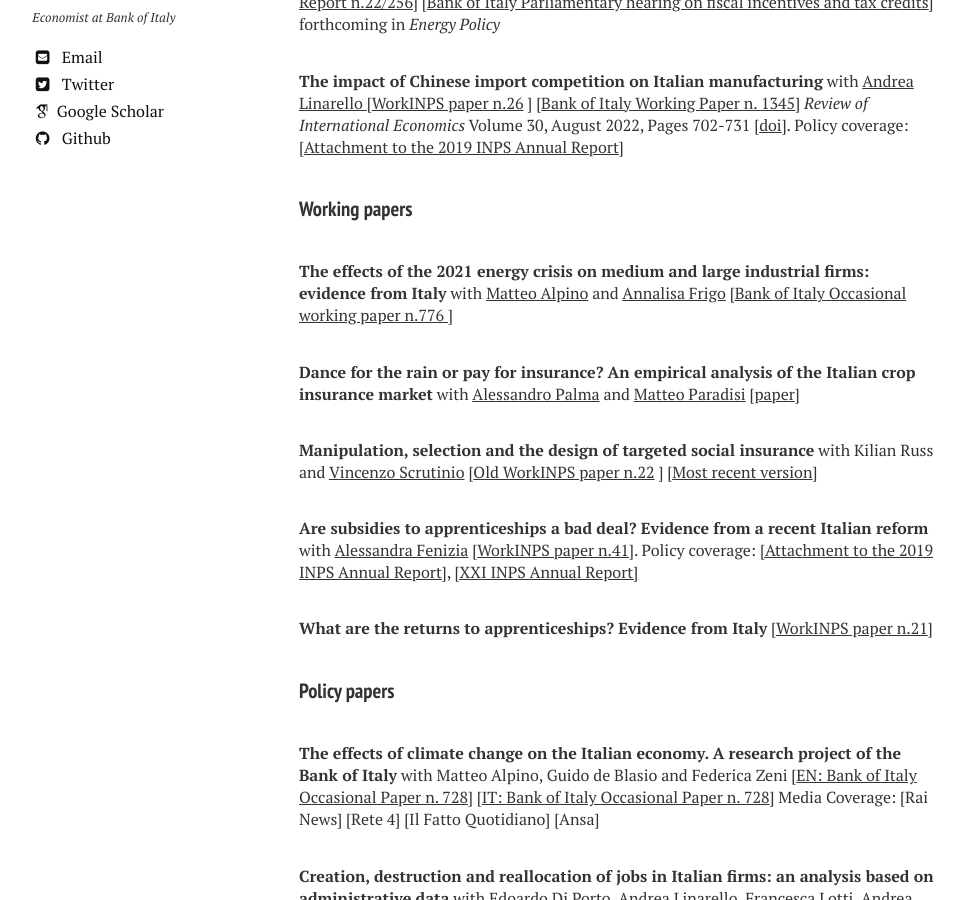
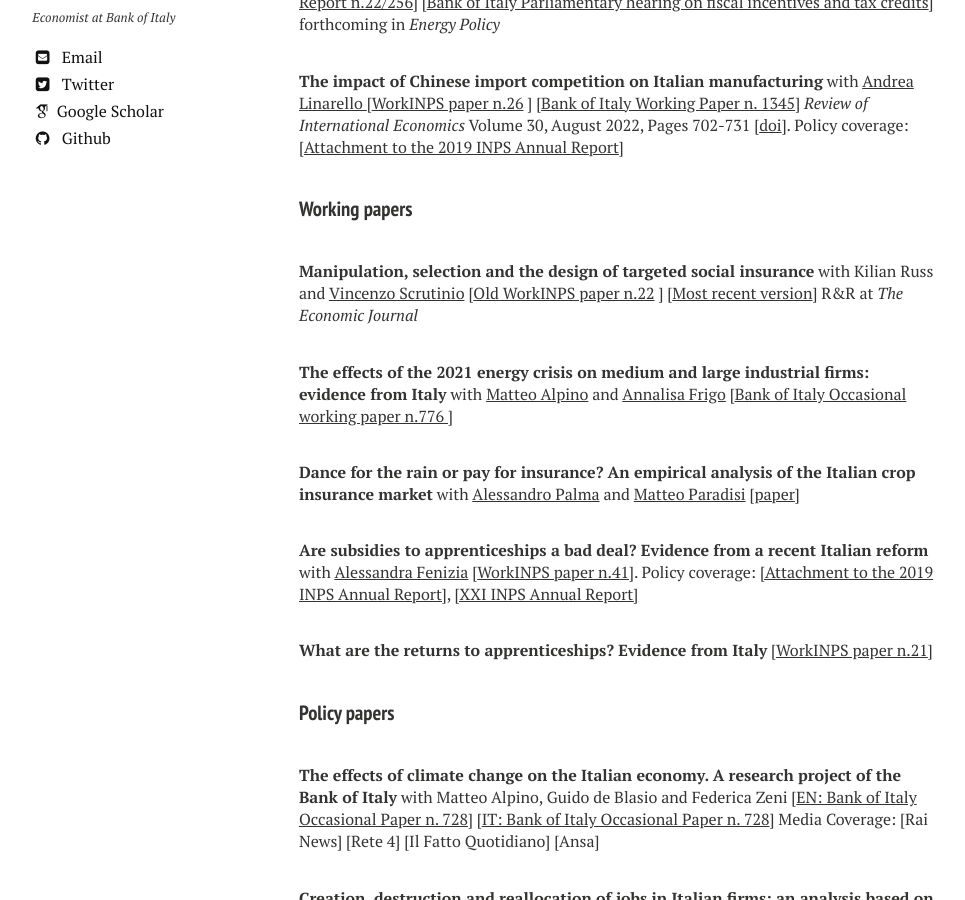
Before and after one commit to luca-citino/luca-citino.github.io, a Jekyll site: the page built from research.md, in a window 1280 px wide and 900 px high, scrolled down 355 px. Shown: the whole window, without its empty margins (21-986 px from the left). Built offline with Jekyll 4.4.1, drawn with Linux system fonts in a browser that asks for light colours; nearby versions of some CDN libraries; some web fonts are replaced.

Commit message:
Update research.md

```diff
--- a/research.md
+++ b/research.md
@@ -12,12 +12,11 @@ title: Research
 
 #### Working papers
 
+**Manipulation, selection and the design of targeted social insurance**  with Kilian Russ and <a href="https://sites.google.com/view/vincenzoscrutinio/home">Vincenzo Scrutinio</a> [<a href="https://www.inps.it/docallegatiNP/Mig/InpsComunica/WorkInps_Papers/22_gennaio_2019_Happy%20Birthday_citino_russ_scrutinio.pdf">Old WorkINPS paper n.22</a> ]  [<a href="https://luca-citino.github.io/docs/targeted_UI.pdf">Most recent version</a>] R&R at <i>The Economic Journal</i>
+
 **The effects of the 2021 energy crisis on medium and large industrial firms: evidence from Italy** with <a href="https://sites.google.com/site/alpinomtt">Matteo Alpino</a> and <a href="https://annalisafrigo.weebly.com/">Annalisa Frigo</a> [<a href="https://www.bancaditalia.it/pubblicazioni/qef/2023-0776/">Bank of Italy Occasional working paper n.776 </a>]
 
 **Dance for the rain or pay for insurance? An empirical analysis of the Italian crop insurance market** with <a href="https://sites.google.com/view/alessandropalma/home">Alessandro Palma</a> and <a href="https://www.matteoparadisi.com/">Matteo Paradisi</a> [<a href="https://luca-citino.github.io/docs/CPP_dance_for_the_rain.pdf">paper</a>]
-
-
-**Manipulation, selection and the design of targeted social insurance**  with Kilian Russ and <a href="https://sites.google.com/view/vincenzoscrutinio/home">Vincenzo Scrutinio</a> [<a href="https://www.inps.it/docallegatiNP/Mig/InpsComunica/WorkInps_Papers/22_gennaio_2019_Happy%20Birthday_citino_russ_scrutinio.pdf">Old WorkINPS paper n.22</a> ]  [<a href="https://luca-citino.github.io/docs/targeted_UI.pdf">Most recent version</a>]
 
 **Are subsidies to apprenticeships a bad deal? Evidence from a recent Italian reform** with <a href="https://sites.google.com/site/alessandrafenizia/">Alessandra Fenizia</a> [<a href="https://www.inps.it/docallegatiNP/Mig/InpsComunica/WorkInps_Papers/41_Unico_%20Citino_Fenizia.pdf">WorkINPS paper n.41</a>]. Policy coverage: <a href="https://www.inps.it/docallegatiNP/Mig/Dati_analisi_bilanci/Rapporti_annuali/allegato_XVIII_R_A_versione_on_line.pdf)">[Attachment to the 2019 INPS Annual Report]</a>, <a href="https://www.inps.it/docallegatiNP/Mig/Dati_analisi_bilanci/Rapporti_annuali/XXI_Rapporto_Annuale/XXI_Rapporto_Annuale.pdf">[XXI INPS Annual Report]</a>
 
```
